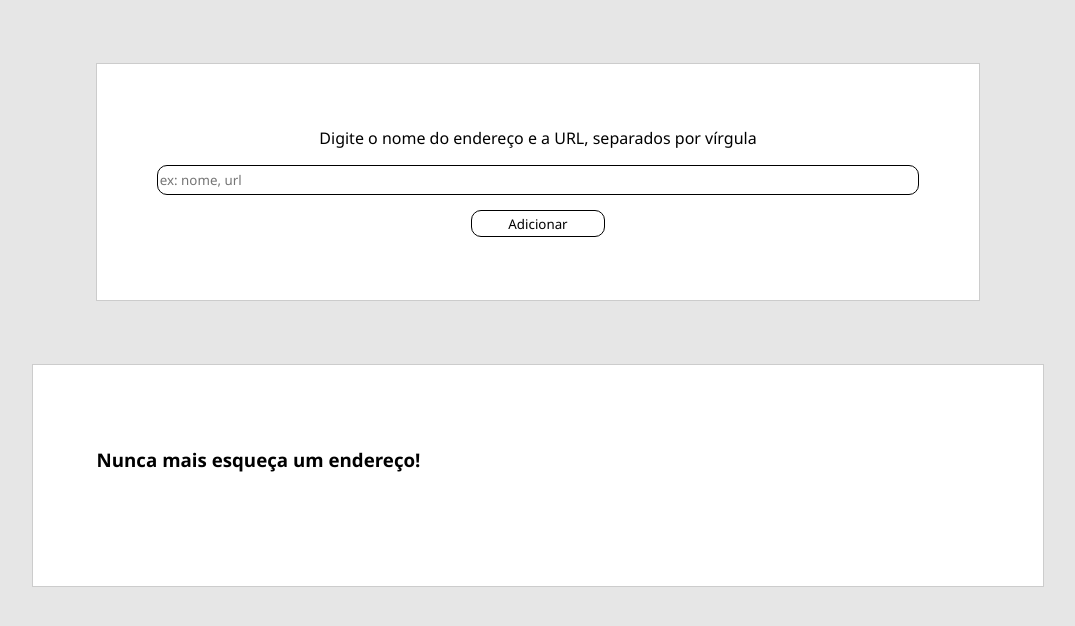
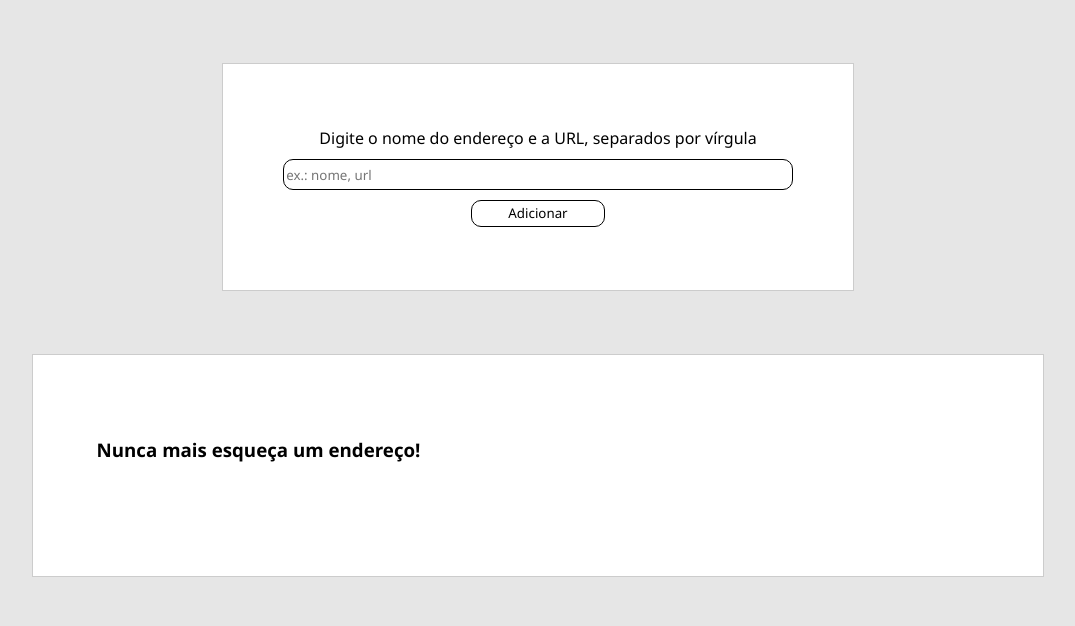
Before and after one commit to gerlaneln/pairProgrammingAvancadoBackEnd, a website: page project-02/public/index.html in a window 1280 px wide. Shown: the whole page, without its empty margins (102-1177 px from the left). Drawn offline with Linux system fonts and the light colour scheme.

Commit message:
Alterações de estilo

```diff
--- a/project-02/public/index.html
+++ b/project-02/public/index.html
@@ -12,7 +12,7 @@
 
     <form action="/">
         <label>Digite o nome do endereço e a URL, separados por vírgula </label>
-        <input type="text" placeholder="ex: nome, url">
+        <input type="text" placeholder="ex.: nome, url">
         <button type="submit" class="add">Adicionar</button>
     </form>
 
--- a/project-02/public/style.css
+++ b/project-02/public/style.css
@@ -10,8 +10,8 @@ body {
 form {
     display: flex;
     flex-direction: column;
-    margin-left: 15%;
-    margin-right: 15%;
+    margin-left: 25%;
+    margin-right: 25%;
     margin-top: 5%;
     padding: 5%;
     align-items: center;
@@ -69,7 +69,7 @@ a {
 }
 
 a:hover{
-    font-weight: bold;
+    font-weight: bolder;
 }
 
 .remove{
```
